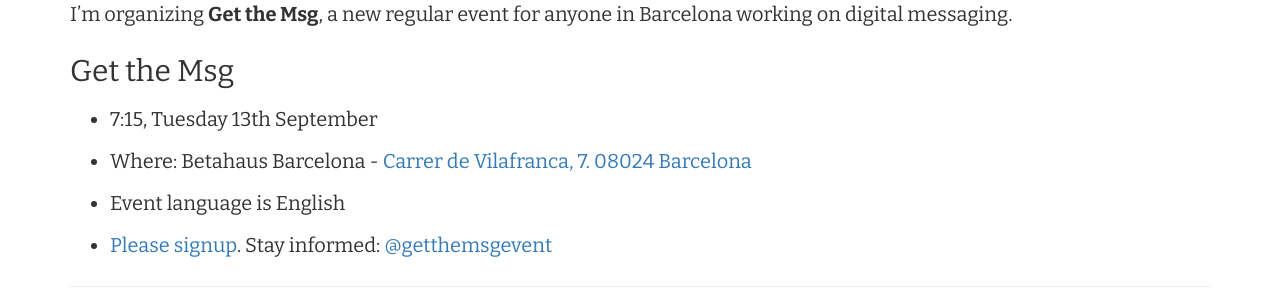
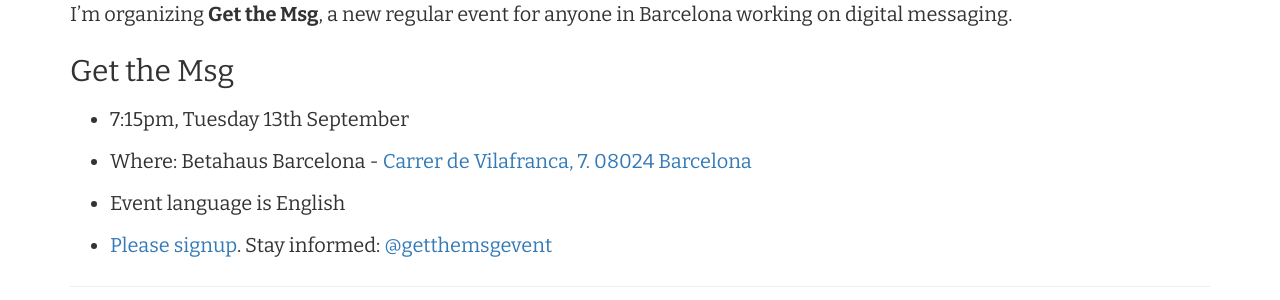
Before and after one commit to freyfogle/freyfogle.github.io, a Jekyll site: the page built from _posts/2016-07-07-getthemsg.md, in a window 1280 px wide. Shown: the part 386-686 px from the top of the page. Built offline with Jekyll 4.4.1, drawn with Linux system fonts in a browser that asks for light colours; comment, search, counter and statistics services are not loaded.

Commit message:
pm just to be sure

```diff
--- a/_posts/2016-07-07-getthemsg.md
+++ b/_posts/2016-07-07-getthemsg.md
@@ -10,7 +10,7 @@ I'm organizing **Get the Msg**, a new regular event for anyone in Barcelona
 working on digital messaging.
 
 ## Get the Msg ##
-  * 7:15, Tuesday 13th September
+  * 7:15pm, Tuesday 13th September
   * Where: Betahaus Barcelona - [Carrer de Vilafranca, 7. 08024 Barcelona](http://www.betahaus.es/contact/)
   * Event language is English
   * [Please signup](http://lanyrd.com/2016/getthemsg/). Stay informed: [@getthemsgevent](https://twitter.com/getthemsgevent)
```
